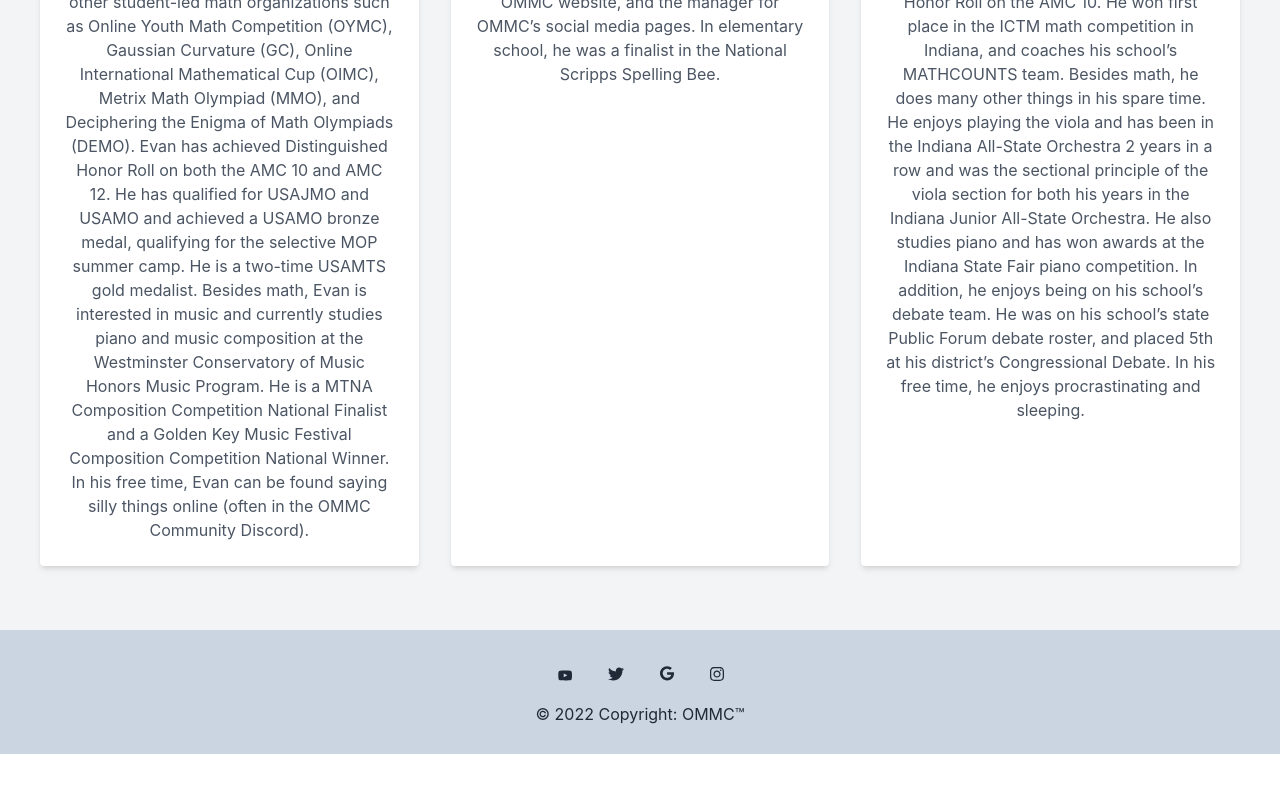
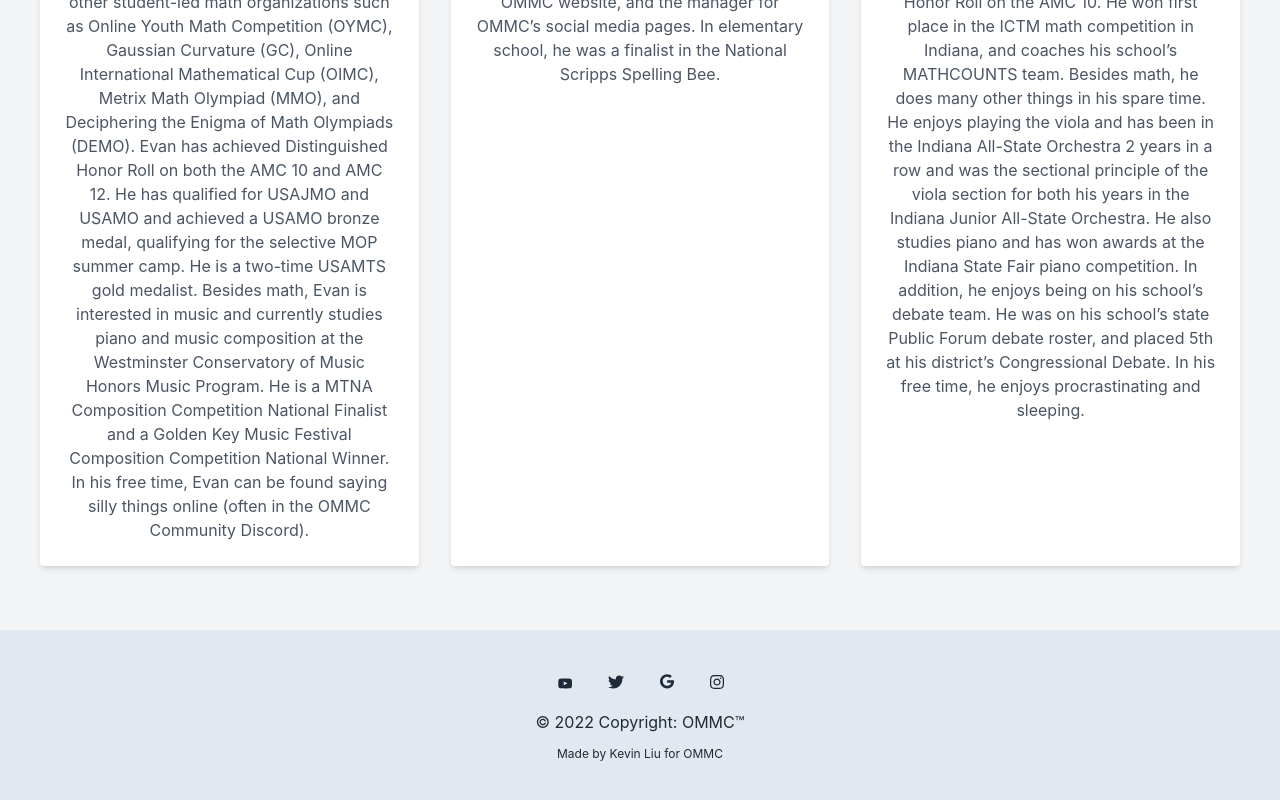
Before and after one commit to Kevin-Liu-01/OMMC-Website, a React (Create React App) app: page /staff in a window 1280 px wide. Shown: the part 655-1455 px from the top of the page. Before the commit the page ends 1409 px from the top, so only its background shows below. Built offline with nearby package versions, Linux system fonts and the light colour scheme.

Commit message:
Footer updated

```diff
--- a/src/Footer.js
+++ b/src/Footer.js
@@ -2,8 +2,8 @@ import "./App.css";
 
 function Footer() {
   return (
-    <footer class="text-center text-white bg-slate-300">
-      <div class=" pt-9 ">
+    <footer class="text-center text-white bg-slate-200">
+      <div class=" pt-11 ">
         <div class="flex justify-center mb-5">
           <a
             href="https://www.youtube.com/channel/UCyphrZpMeuA1ATGPzlStsng"
@@ -81,12 +81,14 @@ function Footer() {
         </div>
       </div>
 
-      <div class="text-center text-gray-800 pb-4 bg-slate-300 ">
+      <div class="text-center text-gray-800 pb-8 bg-slate-200 ">
+
         <div class="mb-3">
-          © 2022 Copyright: {""}
-          <a class="text-gray-800 " href="/">
-            OMMC™
-          </a>
+          <div class="text-gray-800">© 2022 Copyright: OMMC™</div>
+
+          <p class="text-gray-800 text-xs mt-3 ">
+            Made by Kevin Liu for OMMC
+          </p>
         </div>
       </div>
     </footer>
--- a/src/Main.js
+++ b/src/Main.js
@@ -142,7 +142,7 @@ function Main() {
           />
         </div>
       </div>
-      <div className="py-12 bg-slate-200">
+      <div className="py-12 bg-slate-100">
         <div className="justify-center max-w-7xl mx-auto px-4 sm:px-6 lg:px-8 ">
           <div className="flex">
             <div className="self-center">
@@ -193,7 +193,7 @@ function Main() {
           </div>
         </div>
       </div>
-      <div className="flex place-content-center bg-slate-100">
+      <div className="flex place-content-center bg-white">
         <div className="py-12 self-center mt-2 mb-2">
           <div className="max-w-7xl mx-auto px-4 sm:px-6 lg:px-8">
             <div className="self-center ">
@@ -268,7 +268,7 @@ function Main() {
           </div>
         </main>
       </div>
-      <div className="py-12 bg-slate-200 align-center">
+      <div className="py-12 bg-slate-100 align-center">
         <div className="justify-center flex max-w-7xl mx-auto px-4 sm:px-6 lg:px-8 ">
           <div className="flex mb-5">
             <div className="self-center">
@@ -310,7 +310,7 @@ function Main() {
             </div>
         </div>
       </div>
-      <div className="flex bg-slate-100 place-content-center">
+      <div className="flex bg-white place-content-center">
         <div className="ml-10 shadow-lg mr-10 mt-10 mb-10 h-96">
           <iframe
             src="https://discord.com/widget?id=796756256022200350&theme=dark"
```
